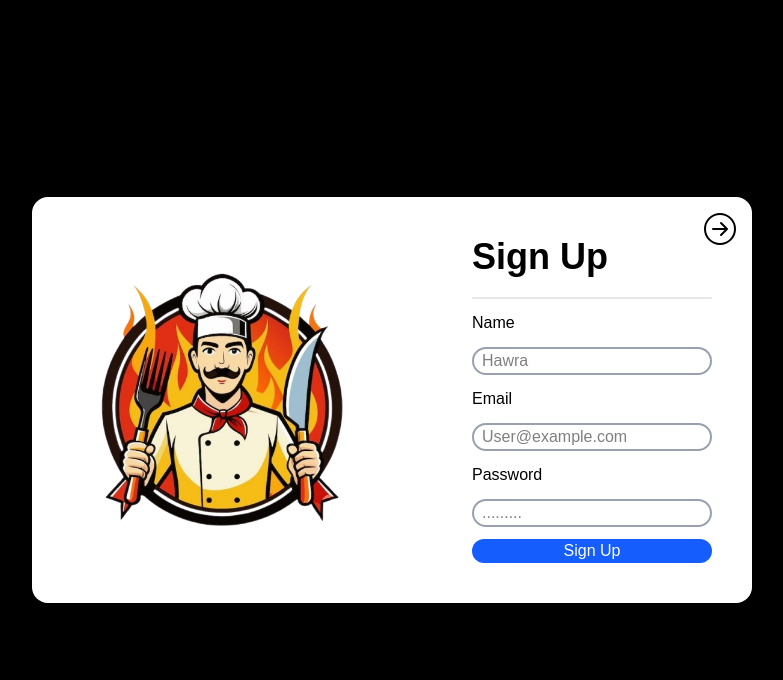
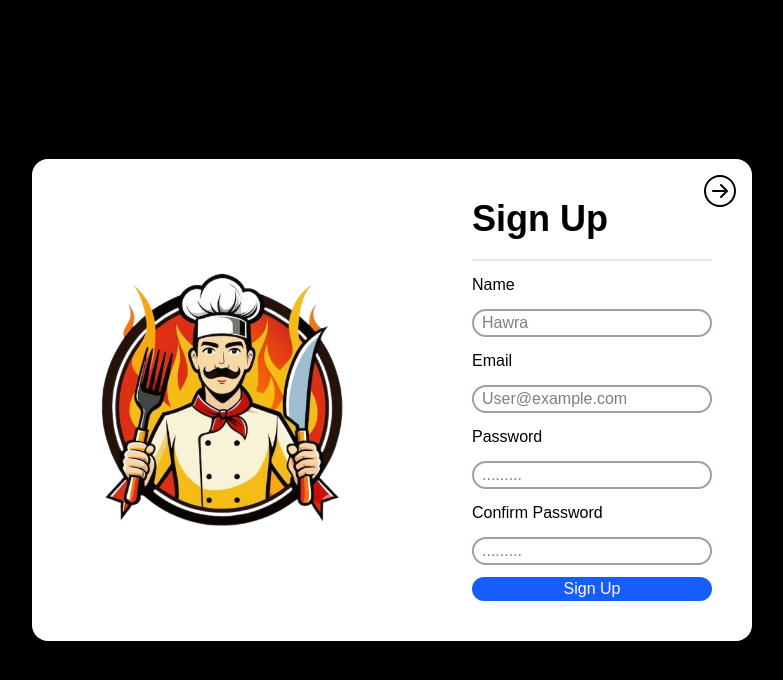
Before and after one commit to hawra-17/Red-Apron, a Next.js app: page /SignUp in a window 1280 px wide. Shown: the top 680 px of the page, without its empty margins (248-1031 px from the left). Built offline with nearby package versions, Linux system fonts and the light colour scheme.

Commit message:
UPD sign up

```diff
--- a/app/SignUp/page.js
+++ b/app/SignUp/page.js
@@ -8,6 +8,7 @@ export default function SignUp() {
   const [Name, setName] = useState("");
   const [Email, setEmail] = useState("");
   const [Password, setPassword] = useState("");
+  const [CPassword, setCPassword] = useState("");
   const router = useRouter();
 
   function SignUp() {
@@ -15,6 +16,8 @@ export default function SignUp() {
       alert("Please fill all the fields ");
     } else if (!Email.includes("@")) {
       alert("please enter a valid email address ");
+    } else if (Password !== CPassword) {
+      alert("Password not match ");
     } else router.push("/");
   }
   return (
@@ -73,6 +76,16 @@ export default function SignUp() {
             placeholder="........."
             onChange={(e) => setPassword(e.target.value)}
           />
+          <label className="text-black " htmlFor="Password">
+            Confirm Password
+          </label>
+          <input
+            type="Password"
+            name="Password"
+            className="rounded-2xl border-2 pl-2 pr-2 border-gray-400"
+            placeholder="........."
+            onChange={(e) => setCPassword(e.target.value)}
+          />
           <button
             className="bg-blue-600 text-white rounded-2xl pl-3 pr-3 hover:bg-blue-700 "
             onClick={SignUp}
```
